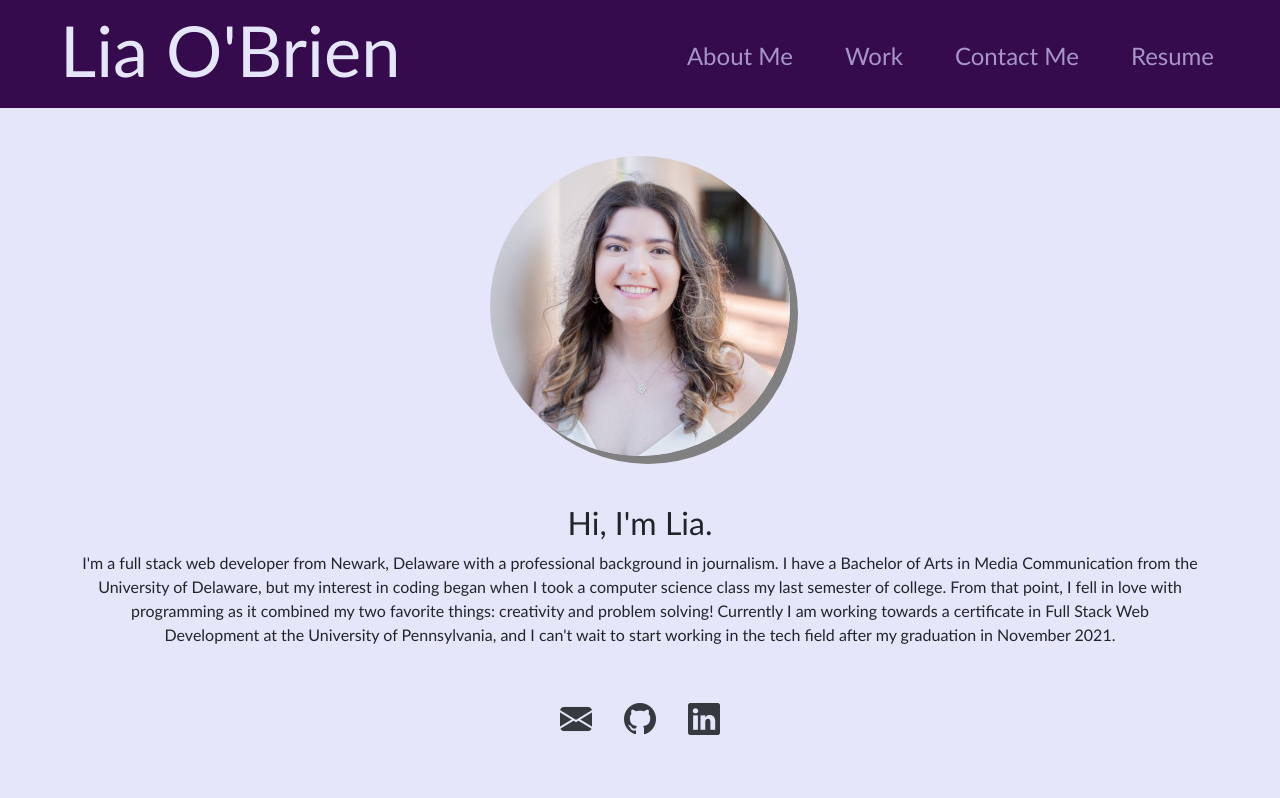
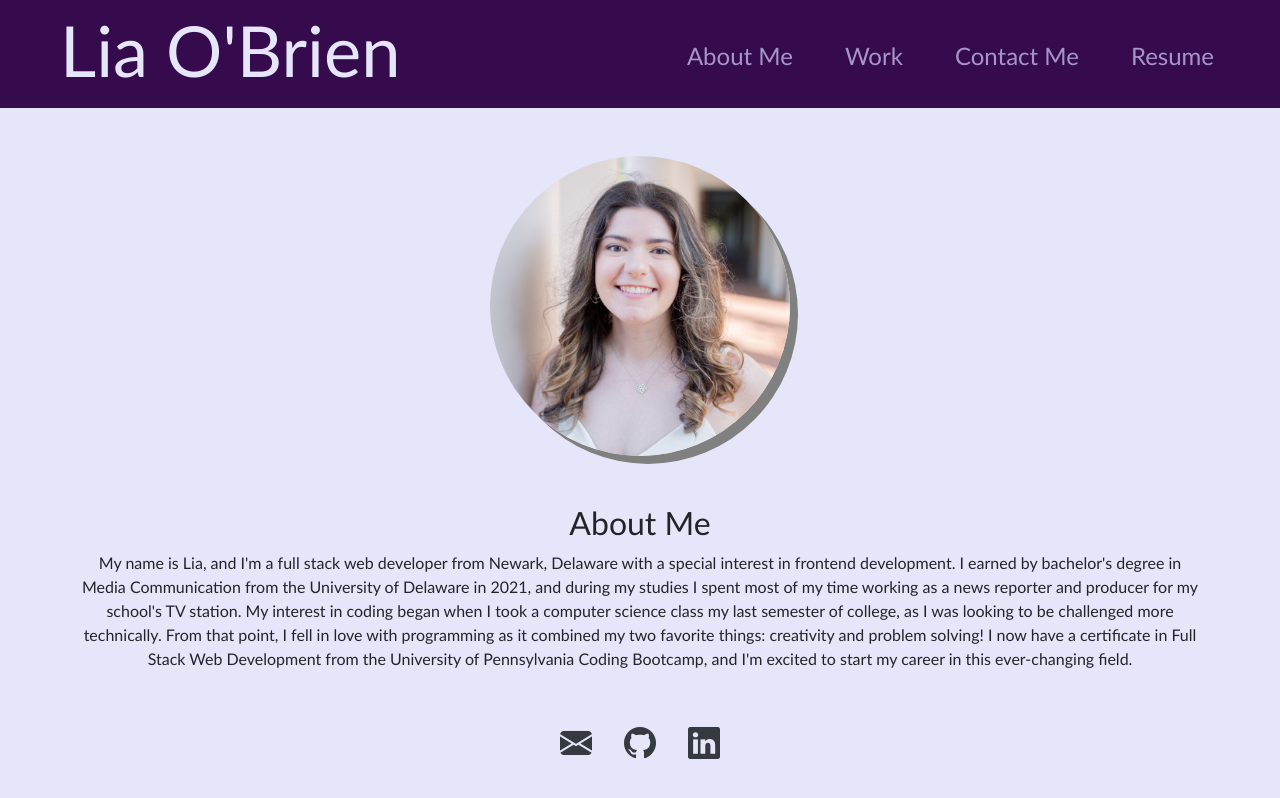
Before and after one commit to liaobrien/react-portfolio, a React (Create React App) app: page / in a window 1280 px wide. Built offline with nearby package versions, Linux system fonts and the light colour scheme.

Commit message:
updated about me bio

```diff
--- a/src/components/pages/About.js
+++ b/src/components/pages/About.js
@@ -6,8 +6,8 @@ export default function About() {
             <div id="about-me" className="container justify-content-center my-5">
                   <img src={headshot} id="headshot" className="mx-auto mb-5 d-block" alt="headshot" />
                   <div>
-                        <h2 className="text-center">Hi, I'm Lia.</h2>
-                        <p className="text-center">I'm a full stack web developer from Newark, Delaware with a professional background in journalism. I have a Bachelor of Arts in Media Communication from the University of Delaware, but my interest in coding began when I took a computer science class my last semester of college. From that point, I fell in love with programming as it combined my two favorite things: creativity and problem solving! Currently I am working towards a certificate in Full Stack Web Development at the University of Pennsylvania, and I can't wait to start working in the tech field after my graduation in November 2021.</p>
+                        <h2 className="text-center">About Me</h2>
+                        <p className="text-center">My name is Lia, and I'm a full stack web developer from Newark, Delaware with a special interest in frontend development. I earned by bachelor's degree in Media Communication from the University of Delaware in 2021, and during my studies I spent most of my time working as a news reporter and producer for my school's TV station. My interest in coding began when I took a computer science class my last semester of college, as I was looking to be challenged more technically. From that point, I fell in love with programming as it combined my two favorite things: creativity and problem solving! I now have a certificate in Full Stack Web Development from the University of Pennsylvania Coding Bootcamp, and I'm excited to start my career in this ever-changing field.</p>
                   </div>
             </div>
       )
```
